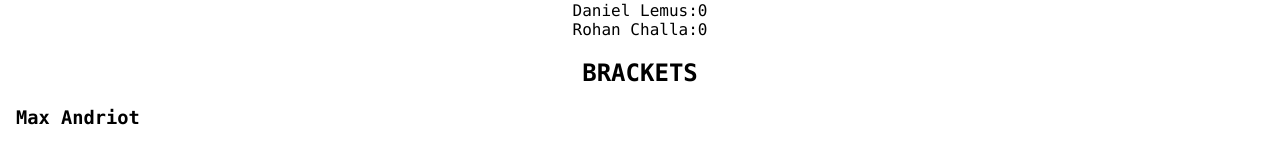
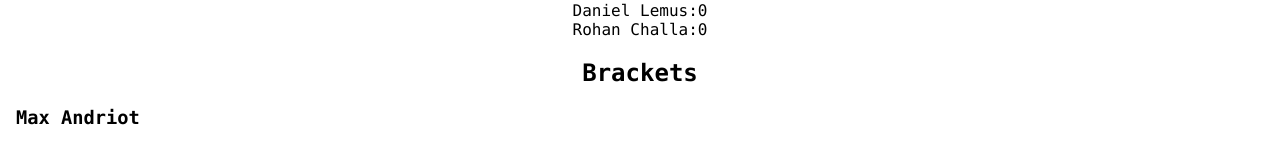
Before and after one commit to ridersofrohan/euros-2021-bracket, a React (Create React App) app: page / in a window 1280 px wide. Shown: the part 395-544 px from the top of the page. Built offline with nearby package versions, Linux system fonts and the light colour scheme.

Commit message:
small ui change

```diff
--- a/src/App.js
+++ b/src/App.js
@@ -437,7 +437,7 @@ function App() {
         <h2>Leaderboard</h2>
         {leaderDivs}
       </div>
-      <h2>BRACKETS</h2>
+      <h2>Brackets</h2>
       {brackets}
     </div>
   );
```
